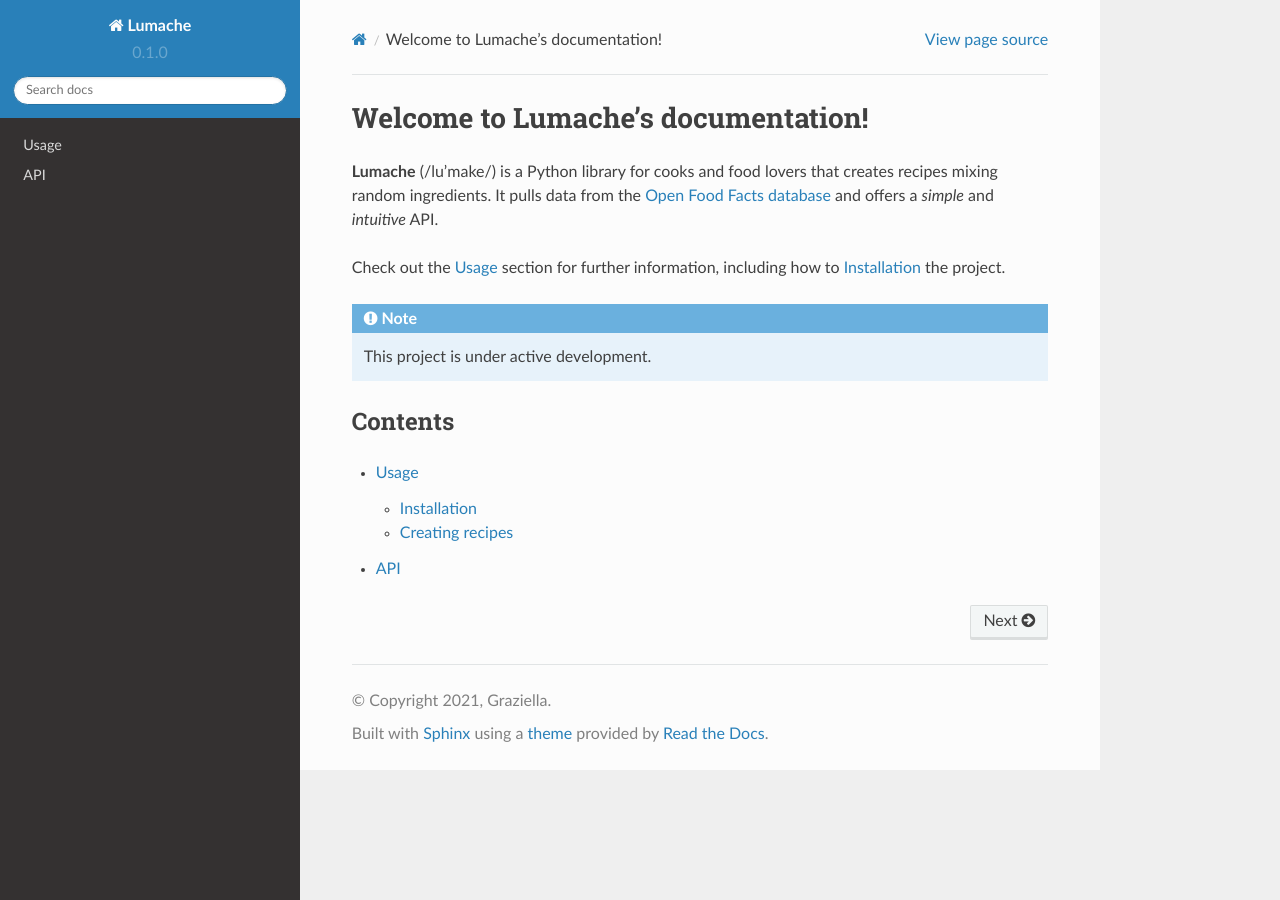
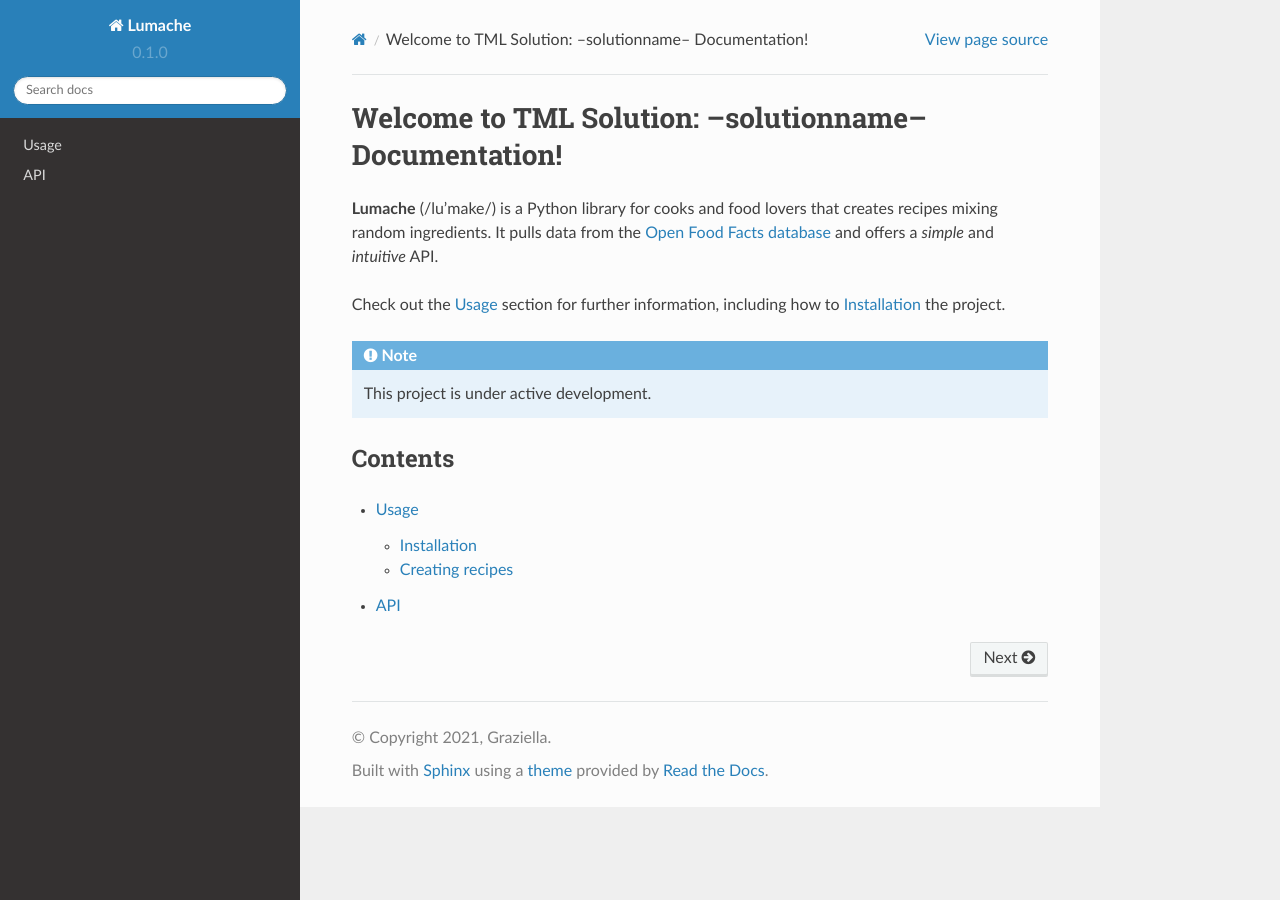
Before and after one commit to vanesalcb06/tssproject2-2b5c, a Sphinx documentation site: the page built from docs/source/index.rst, in a window 1280 px wide. Built offline with Sphinx 7.4.7 and the Read the Docs theme 2.0.0, drawn with Linux system fonts in a browser that asks for light colours.

Commit message:
Update index.rst

```diff
--- a/docs/source/index.rst
+++ b/docs/source/index.rst
@@ -1,4 +1,4 @@
-Welcome to Lumache's documentation!
+Welcome to TML Solution: --solutionname-- Documentation!
 ===================================
 
 **Lumache** (/lu'make/) is a Python library for cooks and food lovers
```
